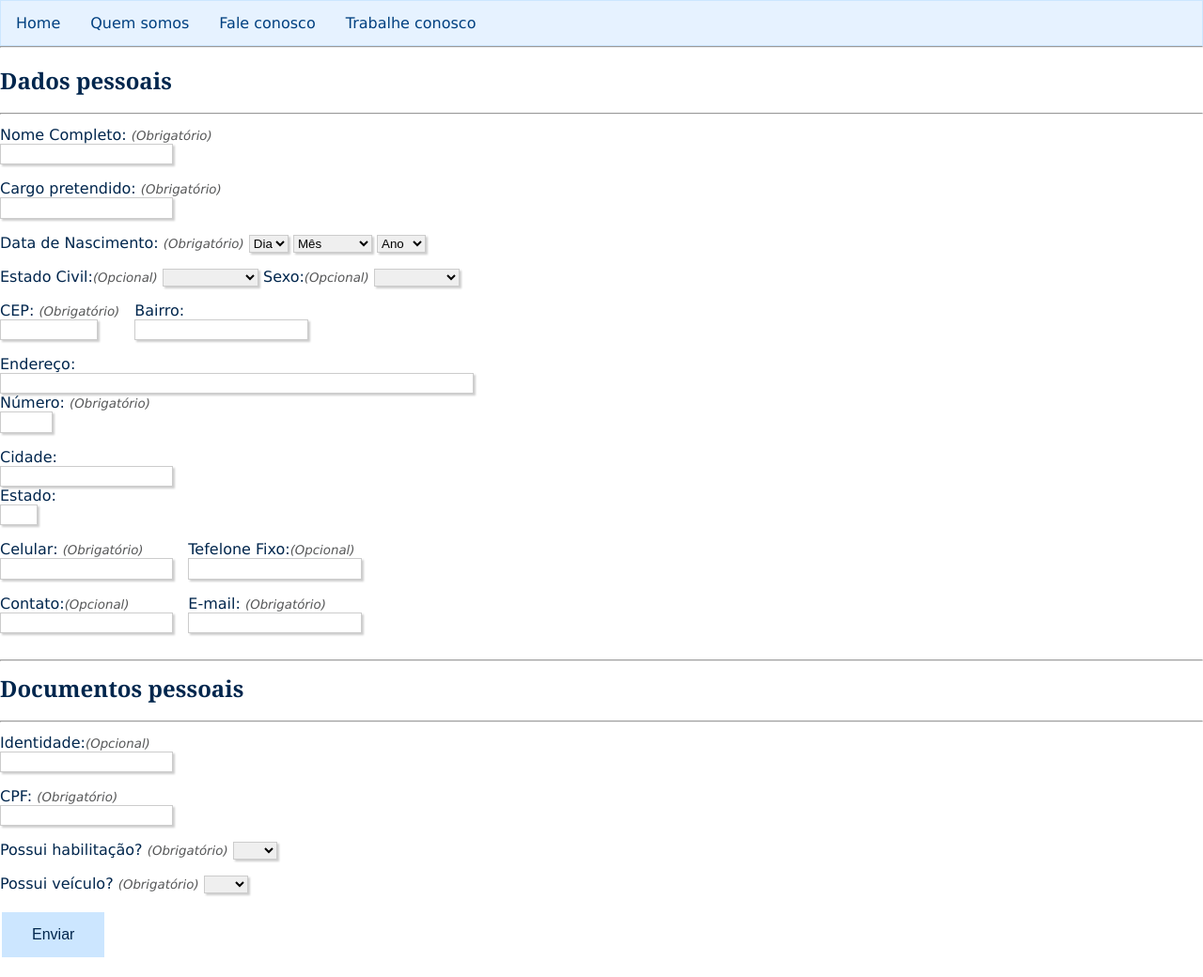
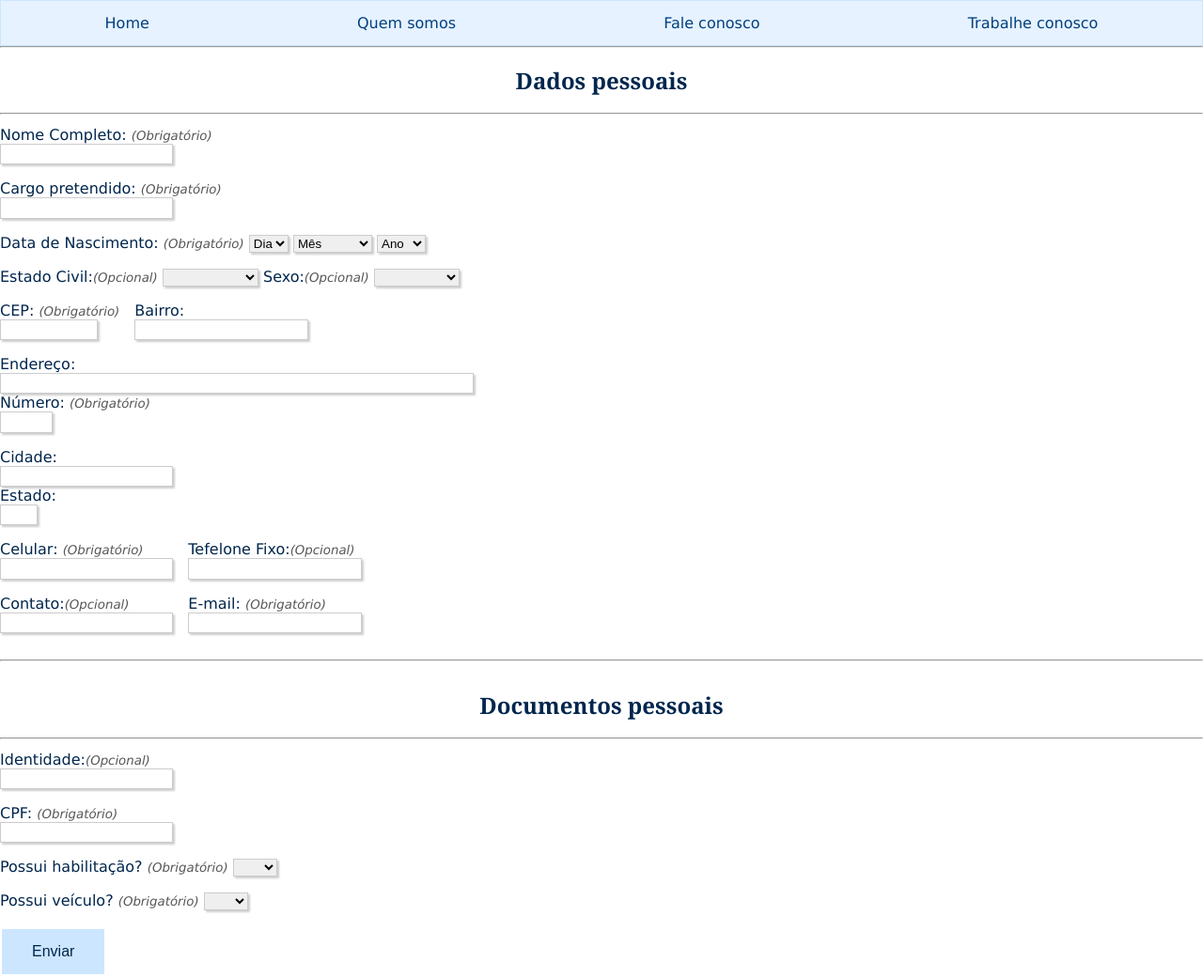
Before and after one commit to caelialmeida/jobsnet-faleconosco, a website: page views/index.html in a window 1280 px wide. Shown: the top 1040 px of the page at 94% size. Drawn offline with Linux system fonts and the light colour scheme.

Commit message:
flex boxxx uhu centralizar

```diff
--- a/views/index.html
+++ b/views/index.html
@@ -173,6 +173,10 @@
             border: 1px solid #cce6ff;
             background-color: #b3d9ff;
         }
+        ul {
+        display: flex;
+        justify-content: space-around;
+    }
     </style>
 </head>
 
@@ -184,7 +188,9 @@
         <li> <a href="#">Trabalhe conosco</a></li>
     </ul>
     <hr />
-    <h2 style="margin-bottom: 0.75em; margin-top: 0.75em;">Dados pessoais</h2>
+    <div style="display: flex; justify-content: center;">
+        <h2 style="margin-bottom: 0.75em; margin-top: 0.75em;">Dados pessoais</h2>
+    </div>
     <hr style="margin-bottom: 0.75em" />
     <form action="/formulario" method="post">
         <div class="campo">
@@ -329,8 +335,10 @@
                 <input type="email" id="email" required />
             </div>
         </fieldset>
-        <hr style="margin-bottom: 0.75em; margin-top: 0.75em;" />
-        <h2 style="margin-bottom: 0.75em">Documentos pessoais</h2>
+        <hr style="margin-bottom: 0.75em; margin-top: 0.75em;"/>
+        <div style="display: flex; justify-content: center;">
+            <h2 style="margin-bottom: 0.75em; margin-top: 0.75em;">Documentos pessoais</h2>
+        </div>
         <hr style="margin-bottom: 0.75em" />
         <div class="campo">
             <label for="identidade">Identidade:<small>(Opcional)</small></label>
```
Also changed, not shown: views/sucesso.html (+8 -2 lines).
